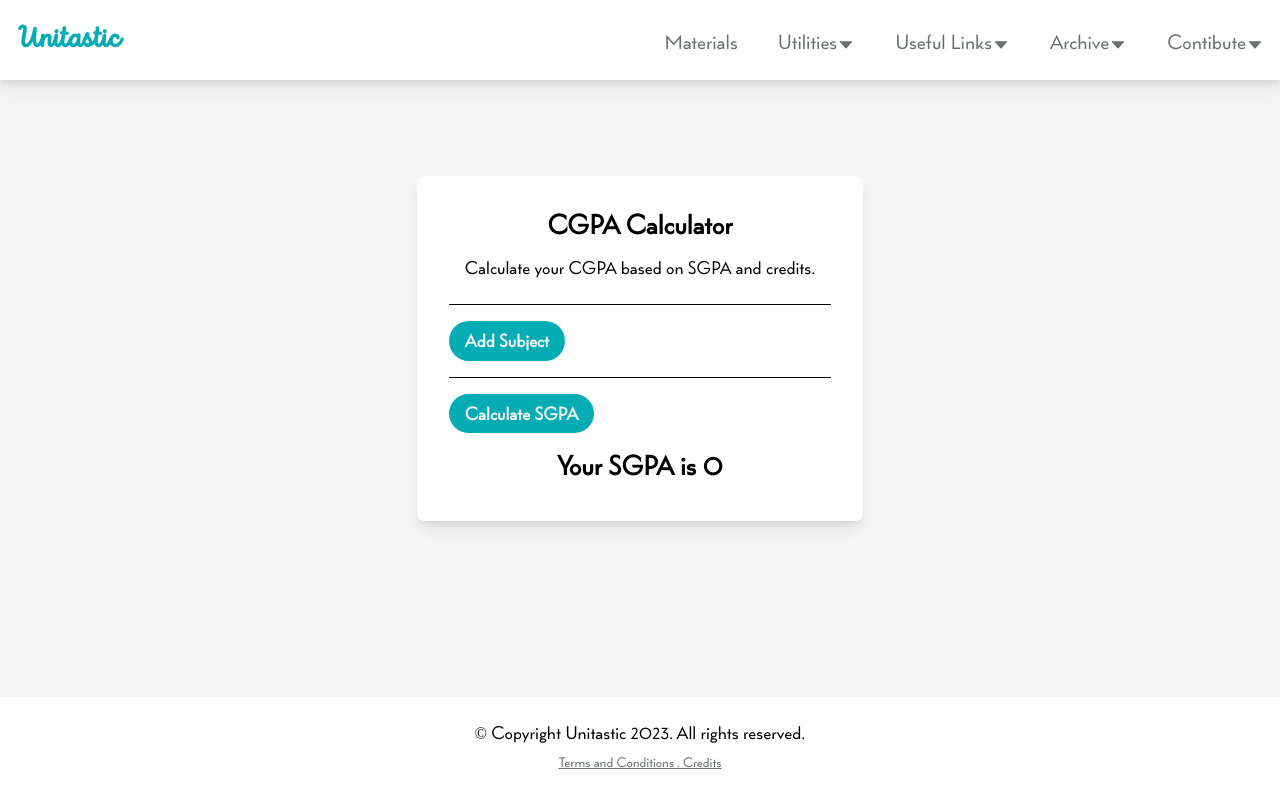
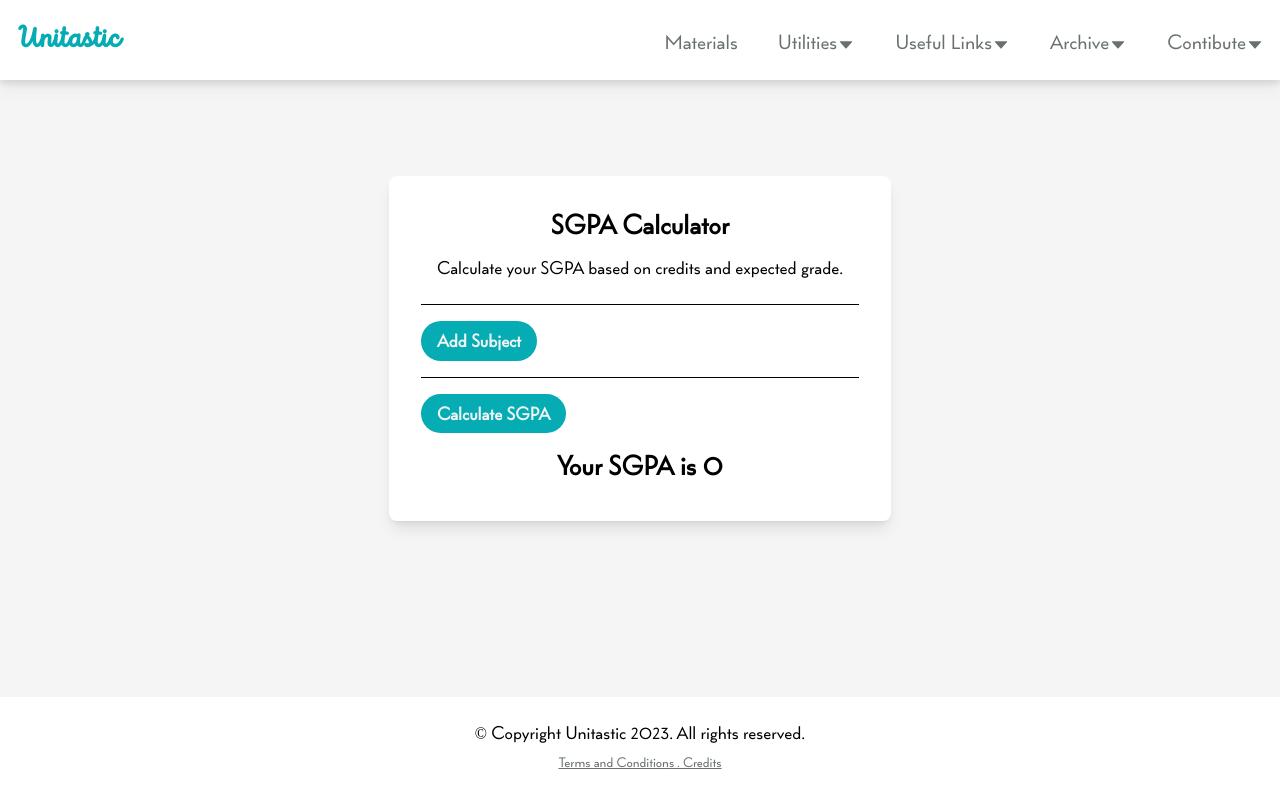
Before and after one commit to ritharam/material-verse, a React (Create React App) app: page /SgpaCalc in a window 1280 px wide. Built offline with nearby package versions, Linux system fonts and the light colour scheme.

Commit message:
Update SGPACalculator.jsx

```diff
--- a/src/pages/SGPACalculator.jsx
+++ b/src/pages/SGPACalculator.jsx
@@ -124,8 +124,8 @@ function SGPACalculator() {
       <Navbar/>
       <div className="flex justify-center items-center">
         <div className="bg-white border-1 m-44 p-8 max-w-1/2 rounded-lg shadow-lg">
-        <div className="font-[FontSpring] text-2xl font-semibold text-center">CGPA Calculator</div>
-          <div className="font-[FontSpring] text-base font-normal p-4 ">Calculate your CGPA based on SGPA and credits.</div>
+        <div className="font-[FontSpring] text-2xl font-semibold text-center">SGPA Calculator</div>
+          <div className="font-[FontSpring] text-base font-normal p-4 ">Calculate your SGPA based on credits and expected grade.</div>
           <div className="border-t-[1px] border-black my-2"></div>
           <button type='button'
           className="rounded-full  my-2 bg-[#05acb4] ont-light leading-[35.6px] text-[16px] font-['FontSpring'] text-[#f0f4f4] px-4 py-[2px] font-semibold"
```
